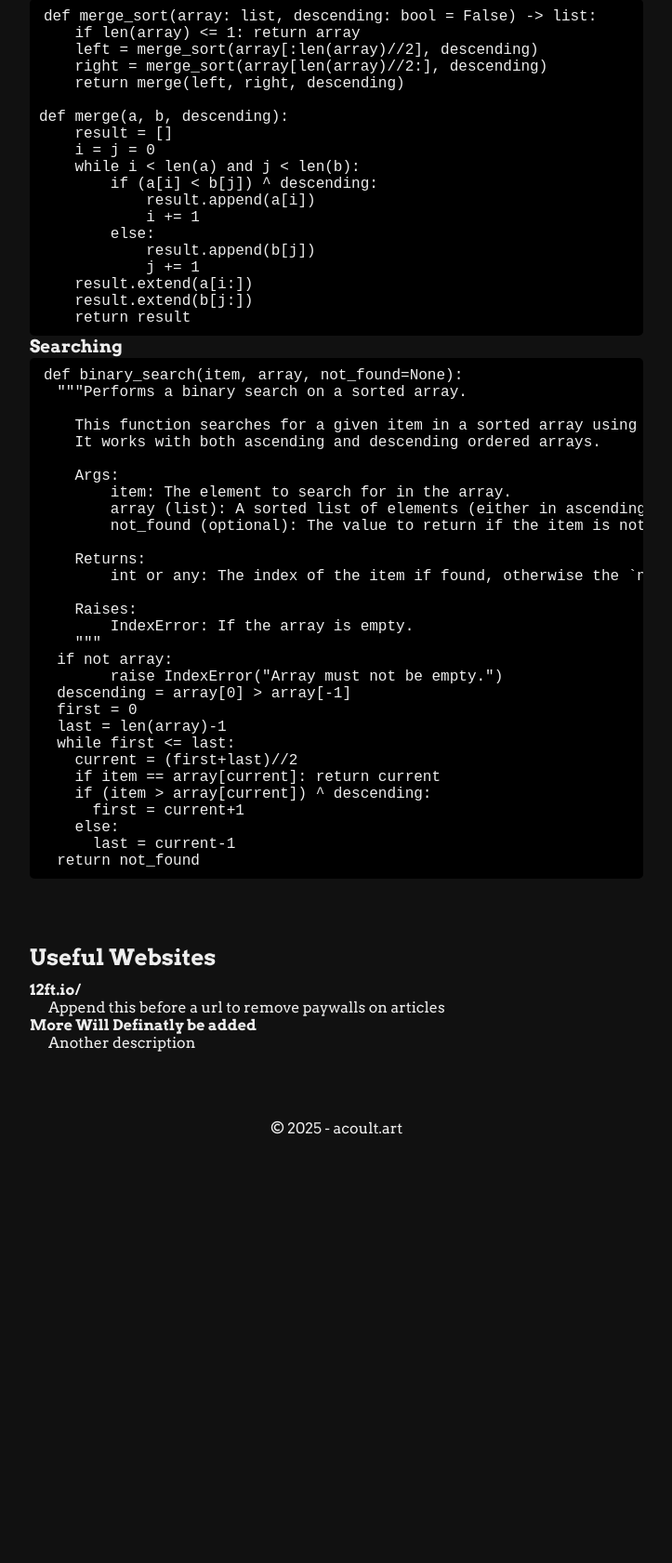
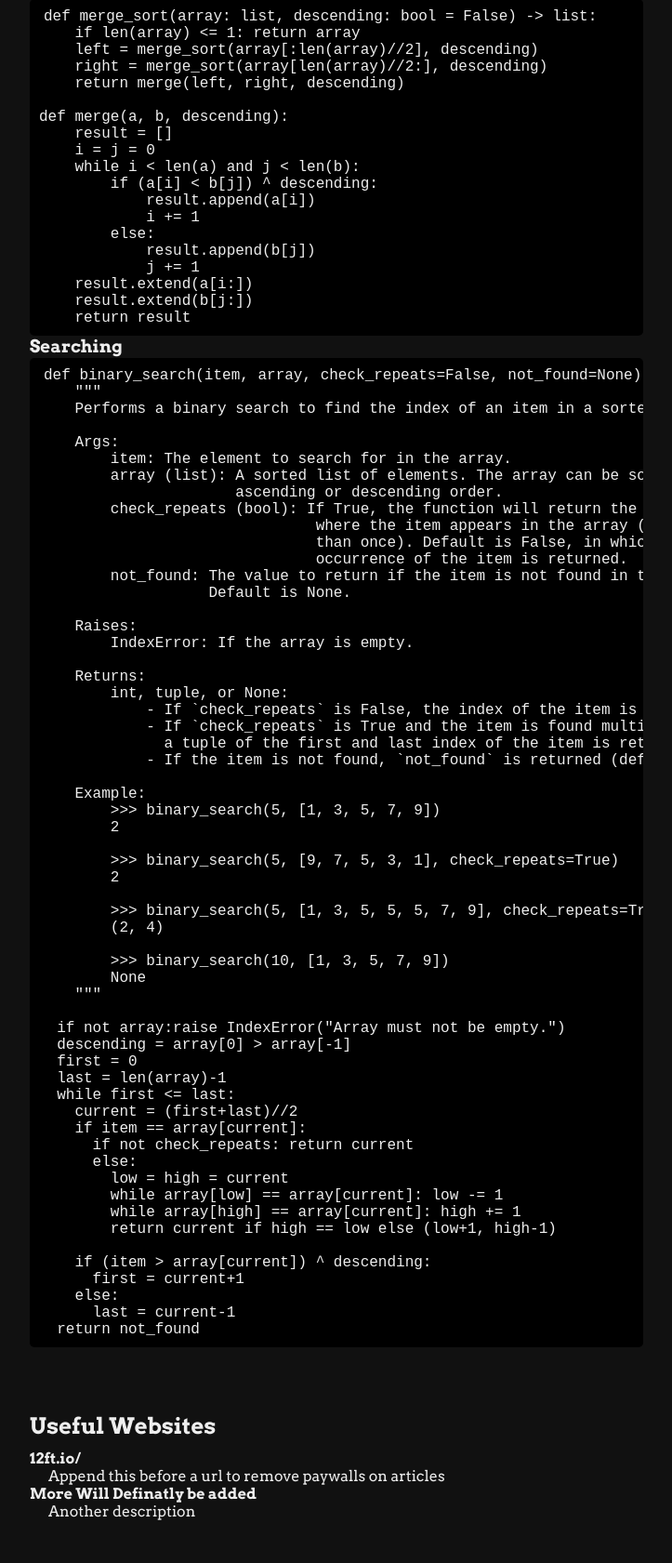
Before and after one commit to a-842/website, a Flask app: page /references in a window 1280 px wide. Shown: the part 1575-3256 px from the top of the page at 93% size, without its empty margins (278-1001 px from the left). Before the commit the page ends 2795 px from the top, so only its background shows below. Run offline with Flask 3, Linux system fonts and the light colour scheme; some libraries are stand-ins or nearby versions.

Commit message:
Update references.html

```diff
--- a/templates/references.html
+++ b/templates/references.html
@@ -97,31 +97,59 @@ def merge(a, b, descending):
     return result
 </code></pre>
     <h3>Searching</h3>
-<pre><code>def binary_search(item, array, not_found=None):
-  """Performs a binary search on a sorted array.
-
-    This function searches for a given item in a sorted array using the binary search algorithm.
-    It works with both ascending and descending ordered arrays.
+<pre><code>def binary_search(item, array, check_repeats=False, not_found=None):
+    """
+    Performs a binary search to find the index of an item in a sorted array.
 
     Args:
         item: The element to search for in the array.
-        array (list): A sorted list of elements (either in ascending or descending order).
-        not_found (optional): The value to return if the item is not found. Defaults to None.
-
-    Returns:
-        int or any: The index of the item if found, otherwise the `not_found` value (defaulted to None).
+        array (list): A sorted list of elements. The array can be sorted in either
+                      ascending or descending order.
+        check_repeats (bool): If True, the function will return the range of indices
+                               where the item appears in the array (if it occurs more
+                               than once). Default is False, in which case only the first
+                               occurrence of the item is returned.
+        not_found: The value to return if the item is not found in the array.
+                   Default is None.
 
     Raises:
         IndexError: If the array is empty.
+
+    Returns:
+        int, tuple, or None:
+            - If `check_repeats` is False, the index of the item is returned.
+            - If `check_repeats` is True and the item is found multiple times,
+              a tuple of the first and last index of the item is returned.
+            - If the item is not found, `not_found` is returned (default is None).
+
+    Example:
+        >>> binary_search(5, [1, 3, 5, 7, 9])
+        2
+
+        >>> binary_search(5, [9, 7, 5, 3, 1], check_repeats=True)
+        2
+
+        >>> binary_search(5, [1, 3, 5, 5, 5, 7, 9], check_repeats=True)
+        (2, 4)
+
+        >>> binary_search(10, [1, 3, 5, 7, 9])
+        None
     """
-  if not array:
-        raise IndexError("Array must not be empty.")
+
+  if not array:raise IndexError("Array must not be empty.")
   descending = array[0] > array[-1]
   first = 0
   last = len(array)-1
   while first <= last:
     current = (first+last)//2
-    if item == array[current]: return current
+    if item == array[current]:
+      if not check_repeats: return current
+      else:
+        low = high = current
+        while array[low] == array[current]: low -= 1
+        while array[high] == array[current]: high += 1
+        return current if high == low else (low+1, high-1)
+
     if (item > array[current]) ^ descending:
       first = current+1
     else:
```
